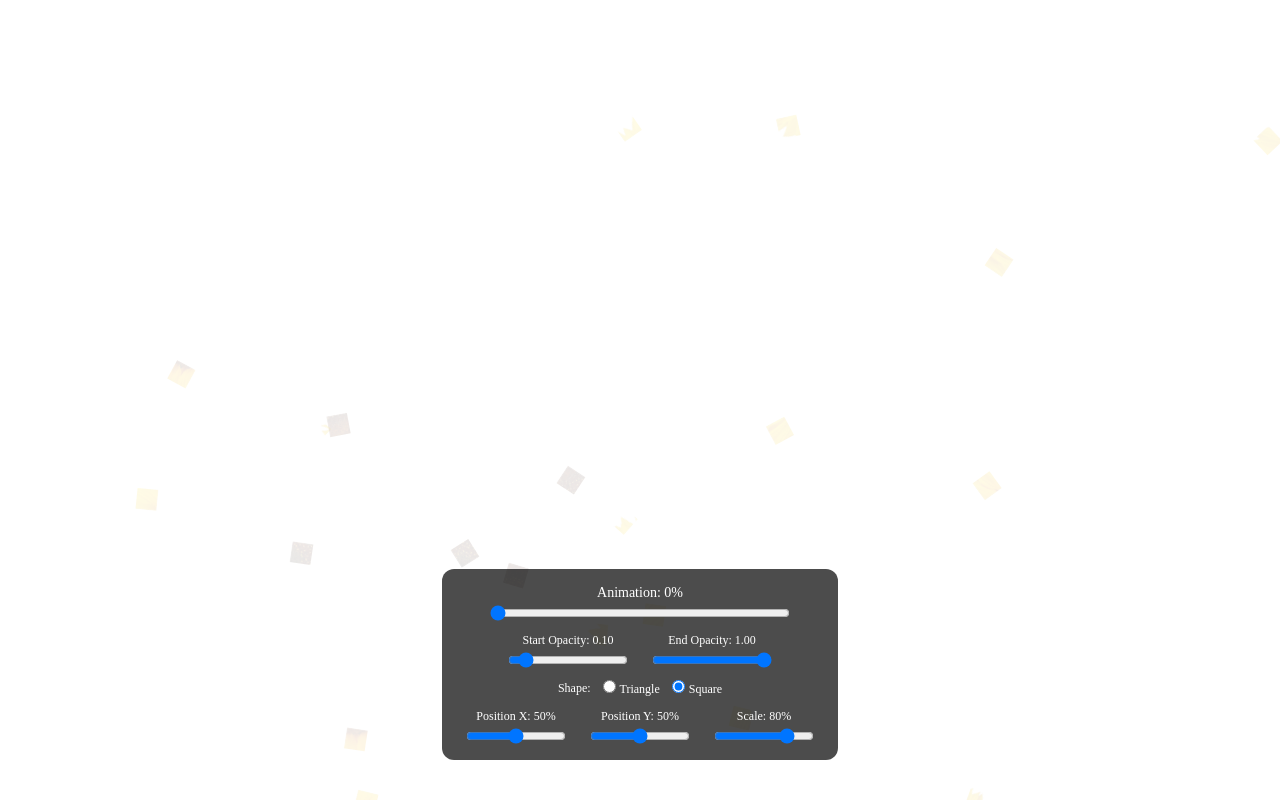
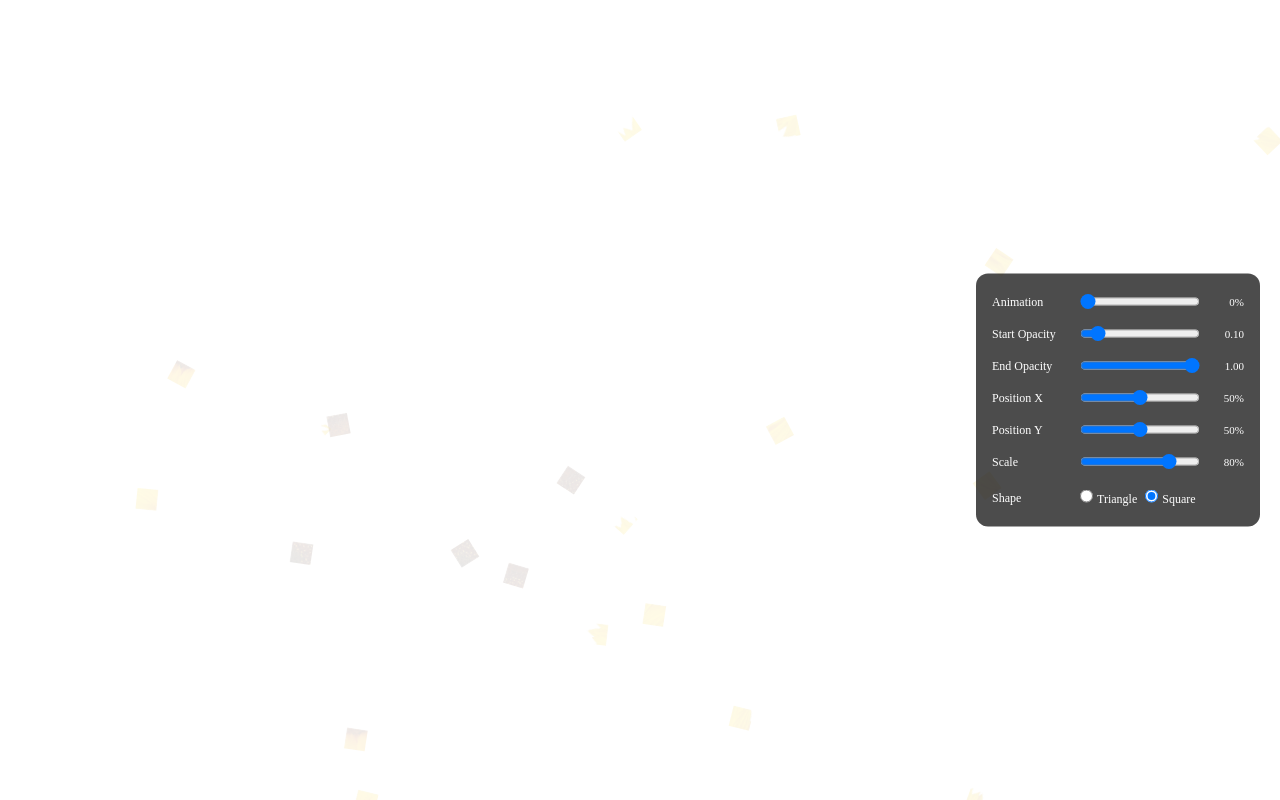
Before and after one commit to graciegould/image-assembler, a React (Vite) app: page / in a window 1280 px wide. Built offline with nearby package versions, Linux system fonts and the light colour scheme.

Commit message:
move dynamic inputs to the side

```diff
--- a/src/demos/DynamicInterpolation.tsx
+++ b/src/demos/DynamicInterpolation.tsx
@@ -75,33 +75,33 @@ export default function DynamicInterpolation({
 
       <div style={{
         position: 'fixed',
-        bottom: 40,
-        left: '50%',
-        transform: 'translateX(-50%)',
+        right: 20,
+        top: '50%',
+        transform: 'translateY(-50%)',
         display: 'flex',
         flexDirection: 'column',
-        alignItems: 'center',
-        gap: 12,
+        alignItems: 'flex-start',
+        gap: 16,
         background: 'rgba(0,0,0,0.7)',
-        padding: '16px 24px',
+        padding: '20px 16px',
         borderRadius: 12,
         color: 'white',
       }}>
-        <div style={{ display: 'flex', flexDirection: 'column', alignItems: 'center', gap: 4 }}>
-          <span style={{ fontSize: 14 }}>Animation: {animationState}%</span>
+        <div style={{ display: 'flex', alignItems: 'center', gap: 8 }}>
+          <span style={{ fontSize: 12, width: 80 }}>Animation</span>
           <input
             type="range"
             min={0}
             max={100}
             value={animationState}
             onChange={(e) => setAnimationState(Number(e.target.value))}
-            style={{ width: 300 }}
+            style={{ width: 120 }}
           />
+          <span style={{ fontSize: 11, width: 36, textAlign: 'right' }}>{animationState}%</span>
         </div>
 
-        <div style={{ display: 'flex', gap: 24 }}>
-          <div style={{ display: 'flex', flexDirection: 'column', alignItems: 'center', gap: 4 }}>
-            <span style={{ fontSize: 12 }}>Start Opacity: {startOpacity.toFixed(2)}</span>
+        <div style={{ display: 'flex', alignItems: 'center', gap: 8 }}>
+          <span style={{ fontSize: 12, width: 80 }}>Start Opacity</span>
           <input
             type="range"
             min={0}
@@ -111,10 +111,11 @@ export default function DynamicInterpolation({
             onChange={(e) => setStartOpacity(Number(e.target.value))}
             style={{ width: 120 }}
           />
+          <span style={{ fontSize: 11, width: 36, textAlign: 'right' }}>{startOpacity.toFixed(2)}</span>
         </div>
 
-          <div style={{ display: 'flex', flexDirection: 'column', alignItems: 'center', gap: 4 }}>
-            <span style={{ fontSize: 12 }}>End Opacity: {endOpacity.toFixed(2)}</span>
+        <div style={{ display: 'flex', alignItems: 'center', gap: 8 }}>
+          <span style={{ fontSize: 12, width: 80 }}>End Opacity</span>
           <input
             type="range"
             min={0}
@@ -124,11 +125,50 @@ export default function DynamicInterpolation({
             onChange={(e) => setEndOpacity(Number(e.target.value))}
             style={{ width: 120 }}
           />
-          </div>
+          <span style={{ fontSize: 11, width: 36, textAlign: 'right' }}>{endOpacity.toFixed(2)}</span>
         </div>
 
-        <div style={{ display: 'flex', gap: 12, alignItems: 'center' }}>
-          <span style={{ fontSize: 12 }}>Shape:</span>
+        <div style={{ display: 'flex', alignItems: 'center', gap: 8 }}>
+          <span style={{ fontSize: 12, width: 80 }}>Position X</span>
+          <input
+            type="range"
+            min={0}
+            max={100}
+            value={positionX}
+            onChange={(e) => setPositionX(Number(e.target.value))}
+            style={{ width: 120 }}
+          />
+          <span style={{ fontSize: 11, width: 36, textAlign: 'right' }}>{positionX}%</span>
+        </div>
+
+        <div style={{ display: 'flex', alignItems: 'center', gap: 8 }}>
+          <span style={{ fontSize: 12, width: 80 }}>Position Y</span>
+          <input
+            type="range"
+            min={0}
+            max={100}
+            value={positionY}
+            onChange={(e) => setPositionY(Number(e.target.value))}
+            style={{ width: 120 }}
+          />
+          <span style={{ fontSize: 11, width: 36, textAlign: 'right' }}>{positionY}%</span>
+        </div>
+
+        <div style={{ display: 'flex', alignItems: 'center', gap: 8 }}>
+          <span style={{ fontSize: 12, width: 80 }}>Scale</span>
+          <input
+            type="range"
+            min={10}
+            max={100}
+            value={scale}
+            onChange={(e) => setScale(Number(e.target.value))}
+            style={{ width: 120 }}
+          />
+          <span style={{ fontSize: 11, width: 36, textAlign: 'right' }}>{scale}%</span>
+        </div>
+
+        <div style={{ display: 'flex', alignItems: 'center', gap: 8, marginTop: 4 }}>
+          <span style={{ fontSize: 12, width: 80 }}>Shape</span>
           <label style={{ fontSize: 12, cursor: 'pointer' }}>
             <input
               type="radio"
@@ -152,44 +192,6 @@ export default function DynamicInterpolation({
             Square
           </label>
         </div>
-
-        <div style={{ display: 'flex', gap: 24 }}>
-          <div style={{ display: 'flex', flexDirection: 'column', alignItems: 'center', gap: 4 }}>
-            <span style={{ fontSize: 12 }}>Position X: {positionX}%</span>
-            <input
-              type="range"
-              min={0}
-              max={100}
-              value={positionX}
-              onChange={(e) => setPositionX(Number(e.target.value))}
-              style={{ width: 100 }}
-            />
-          </div>
-
-          <div style={{ display: 'flex', flexDirection: 'column', alignItems: 'center', gap: 4 }}>
-            <span style={{ fontSize: 12 }}>Position Y: {positionY}%</span>
-            <input
-              type="range"
-              min={0}
-              max={100}
-              value={positionY}
-              onChange={(e) => setPositionY(Number(e.target.value))}
-              style={{ width: 100 }}
-            />
-          </div>
-
-          <div style={{ display: 'flex', flexDirection: 'column', alignItems: 'center', gap: 4 }}>
-            <span style={{ fontSize: 12 }}>Scale: {scale}%</span>
-            <input
-              type="range"
-              min={10}
-              max={100}
-              value={scale}
-              onChange={(e) => setScale(Number(e.target.value))}
-              style={{ width: 100 }}
-            />
-          </div>
-        </div>
       </div>
     </>
   );
```
Lines whose indentation alone changed are shown as unchanged.
